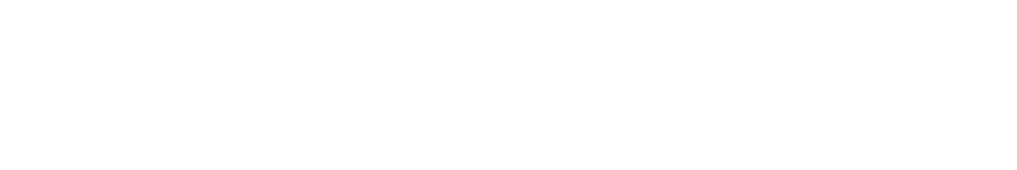
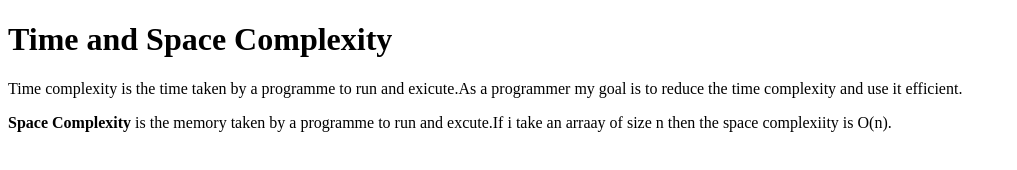
Before and after one commit to acciojob/time-and-space-complexity-VamsiBunny, a website: page main.html in a window 1280 px wide. Shown: the whole page, without its empty margins (0-1017 px from the left). Drawn offline with Linux system fonts and the light colour scheme.

Commit message:
created a submission

```diff
--- a/main.html
+++ b/main.html
@@ -8,7 +8,10 @@
 
 <body>
 	<!-- the entire body must be written by student -->
-    <script type="text/javascript" src="./script.js">
+	<h1>Time and Space Complexity</h1>
+	<p>Time complexity is the time taken by a programme to run and exicute.As a programmer my goal is to reduce the time complexity and use it efficient.</p>
+   <p><b>Space Complexity</b> is the memory taken by a programme to run and excute.If i take an arraay of size n then the space complexiity is O(n).</p>
+	<script type="text/javascript" src="./script.js">
 </script>
 
 </body>
```
